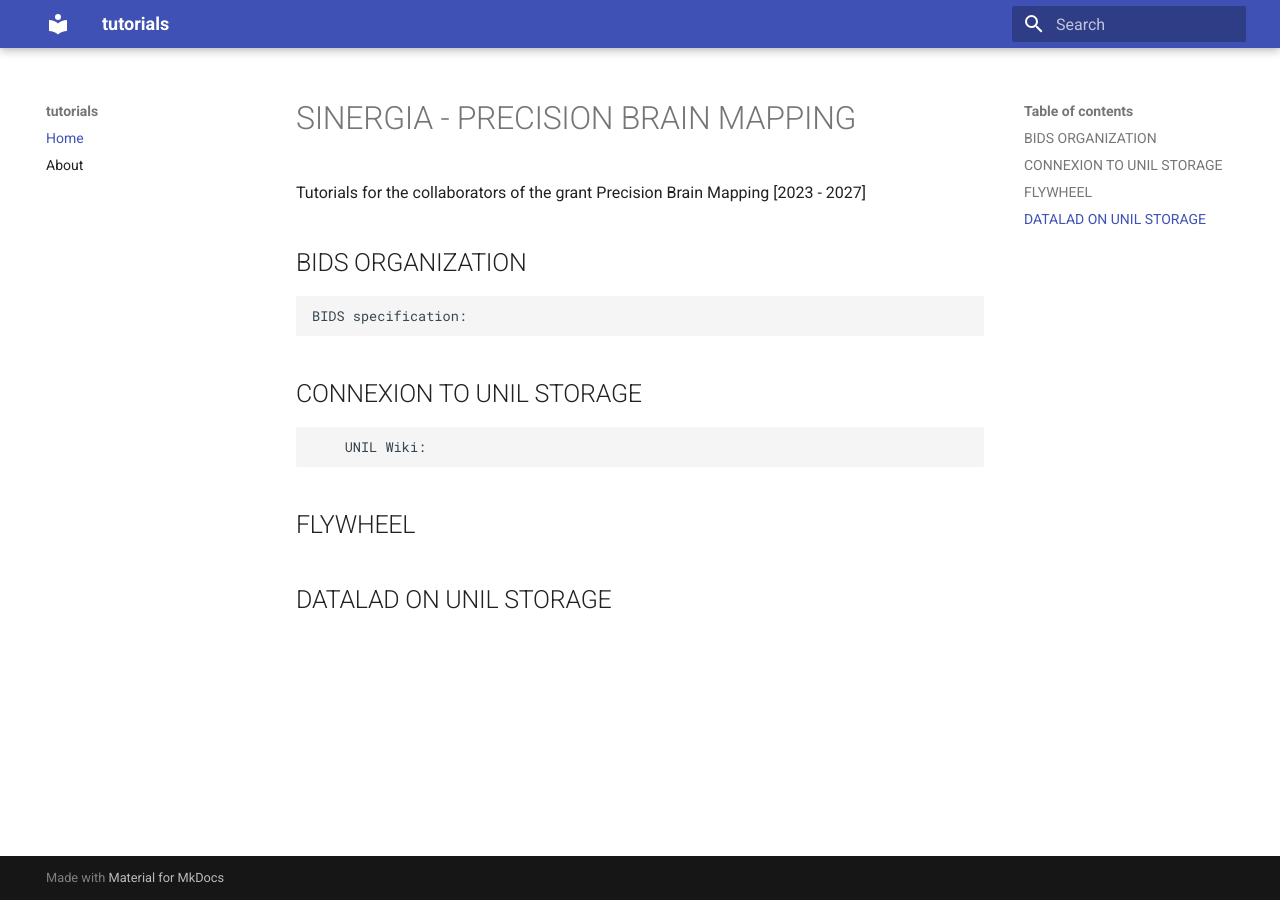
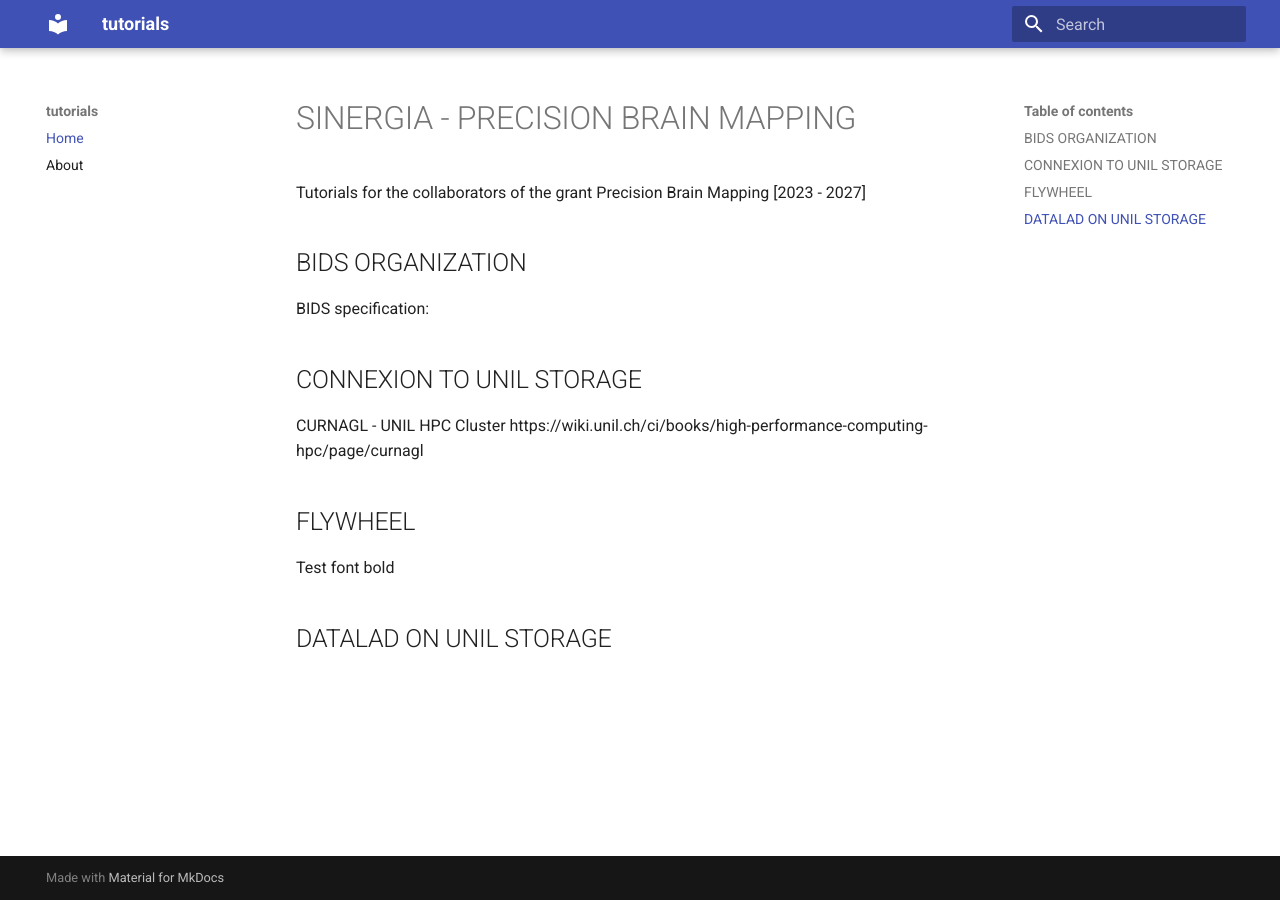
Before and after one commit to Sinergia-Consortium-Precision-Mapping/tutorials, an MkDocs documentation site: the page built from docs/index.md, in a window 1280 px wide. Built offline with MkDocs 1.6.1 and Material for MkDocs 9.7.7, drawn with Linux system fonts in a browser that asks for light colours.

```diff
--- a/docs/index.md
+++ b/docs/index.md
@@ -1,19 +1,22 @@
+
 # SINERGIA - PRECISION BRAIN MAPPING
 
 Tutorials for the collaborators of the grant Precision Brain Mapping [2023 - 2027]
 
 
 ## BIDS ORGANIZATION
+BIDS specification:
 
 
-	BIDS specification:
 
 ## CONNEXION TO UNIL STORAGE
 
-		UNIL Wiki:
+CURNAGL - UNIL HPC Cluster
+https://wiki.unil.ch/ci/books/high-performance-computing-hpc/page/curnagl
 
 ## FLYWHEEL
 
+Test font bold
 
 
 ## DATALAD ON UNIL STORAGE
```
